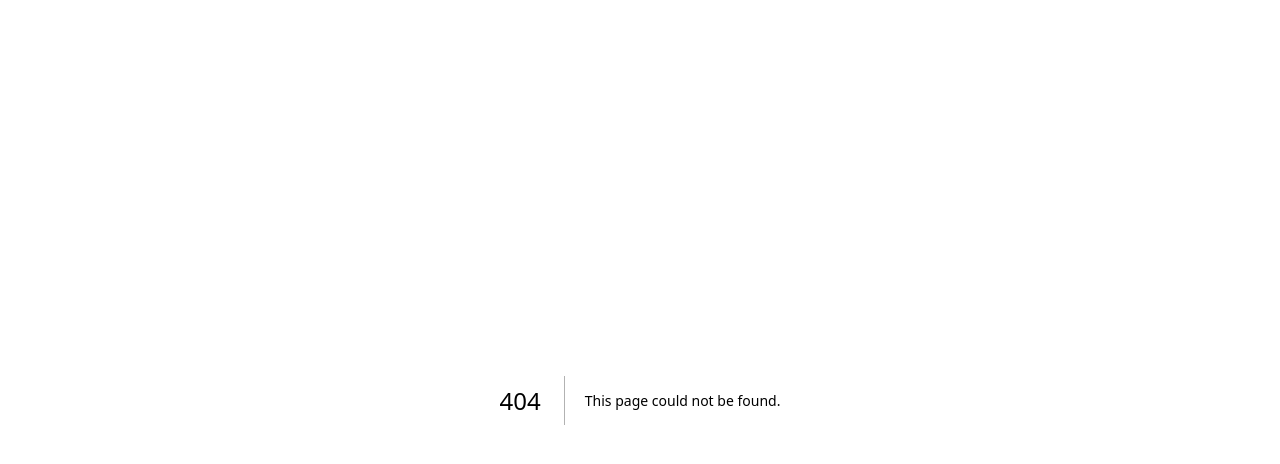
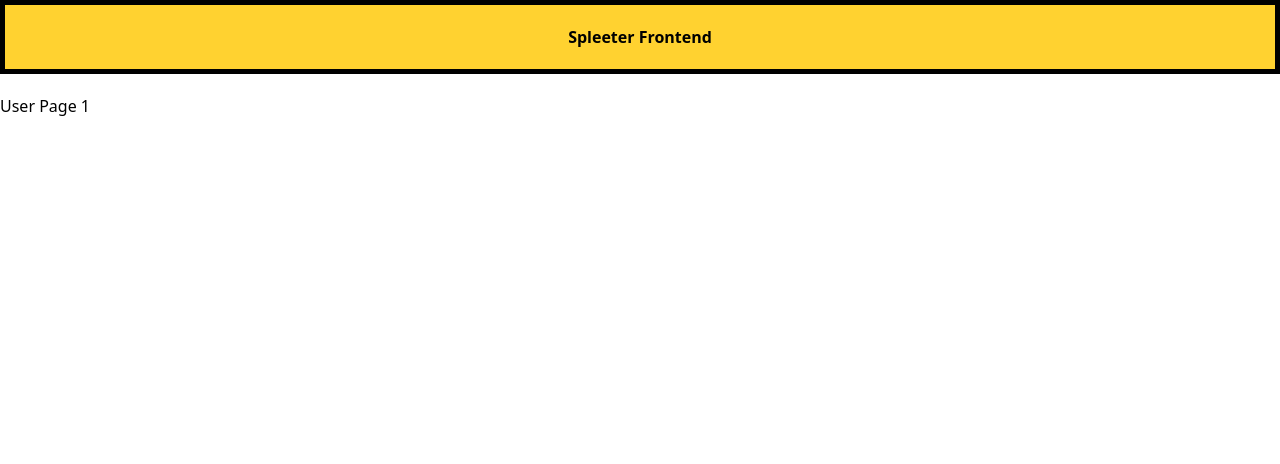
Before and after one commit to Karthikkuddigana/StemSeparationFrontEnd, a Next.js app: page /user in a window 1280 px wide. Before the commit this address had no page. Shown: the top 464 px of the page. Built offline with nearby package versions, Linux system fonts and the light colour scheme.

Commit message:
Added a basic navbar and sample route

```diff
--- a/app/layout.js
+++ b/app/layout.js
@@ -1,5 +1,6 @@
 import { Geist, Geist_Mono } from "next/font/google";
 import "./globals.css";
+import Navbar from "@/components/Navbar";
 
 const geistSans = Geist({
   variable: "--font-geist-sans",
@@ -22,6 +23,7 @@ export default function RootLayout({ children }) {
       <body
         className={`${geistSans.variable} ${geistMono.variable} antialiased`}
       >
+        <Navbar></Navbar>
         {children}
       </body>
     </html>
--- /dev/null
+++ b/app/user/page.jsx
@@ -0,0 +1,7 @@
+import React from 'react'
+
+export default function UserPage1() {
+  return (
+    <div>User Page 1</div>
+  )
+}
--- /dev/null
+++ b/components/Navbar.jsx
@@ -0,0 +1,7 @@
+import React from 'react'
+
+export default function Navbar() {
+  return (
+    <div className='p-5 bg-amber-300 flex justify-center font-bold border-5 mb-5'>Spleeter Frontend</div>
+  )
+}
```
